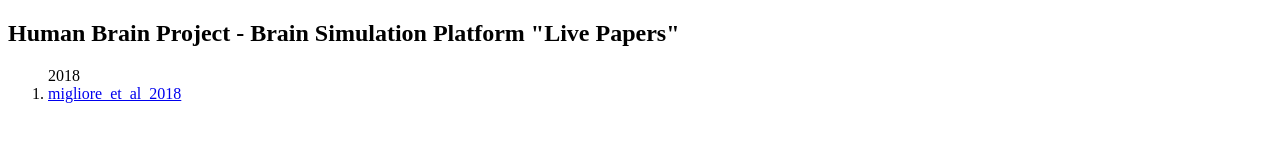
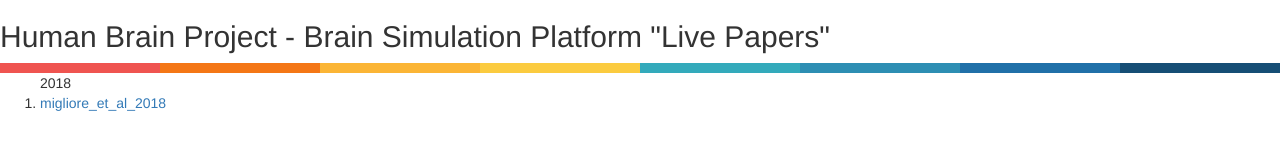
Before and after one commit to cnr-ibf-pa/hbp-bsp-live-papers-dev, a plain HTML site: page index.html in a window 1280 px wide. Drawn offline with nearby package versions, Linux system fonts and the light colour scheme.

Commit message:
Update index.html

```diff
--- a/index.html
+++ b/index.html
@@ -2,11 +2,24 @@
 <html>
 <head>
 	<title>Index</title>
+	<link rel="stylesheet" href="https://maxcdn.bootstrapcdn.com/bootstrap/3.3.7/css/bootstrap.min.css">
 	<link rel="stylesheet" type="text/css" href="static/css/live_paper.css">
+	<link href="https://fonts.googleapis.com/css?family=Merriweather" rel="stylesheet">
 </head>
 <body>
 <div class="main_menu">
 <h2 class="title ">Human Brain Project - Brain Simulation Platform "Live Papers"</h2>
+
+	      <div class="rainbow-row">
+         <div></div>
+         <div></div>
+         <div></div>
+         <div></div>
+         <div></div>
+         <div></div>
+         <div></div>
+         <div></div>
+</div>
 <ol>
 2018
 <li><a href="2018/migliore_et_al_2018/migliore_et_al_2018.html"><span class="color_link">migliore_et_al_2018</span></a></li>
```
